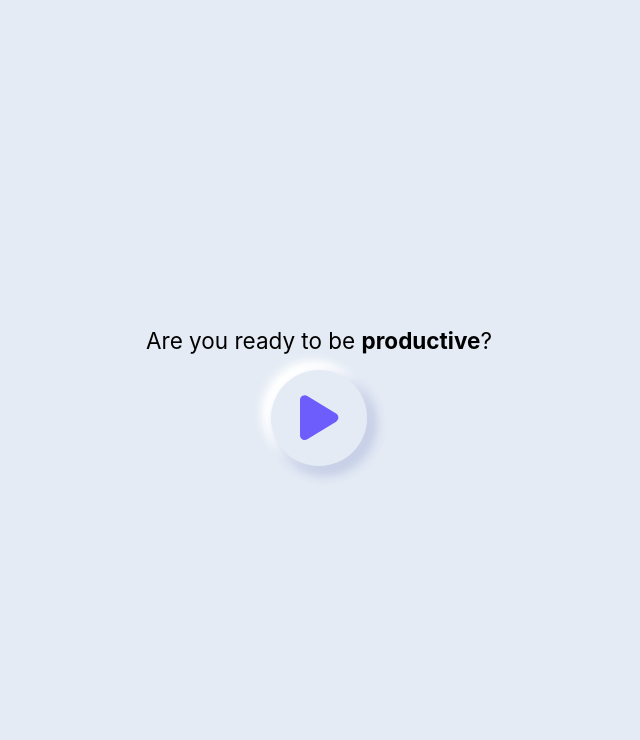
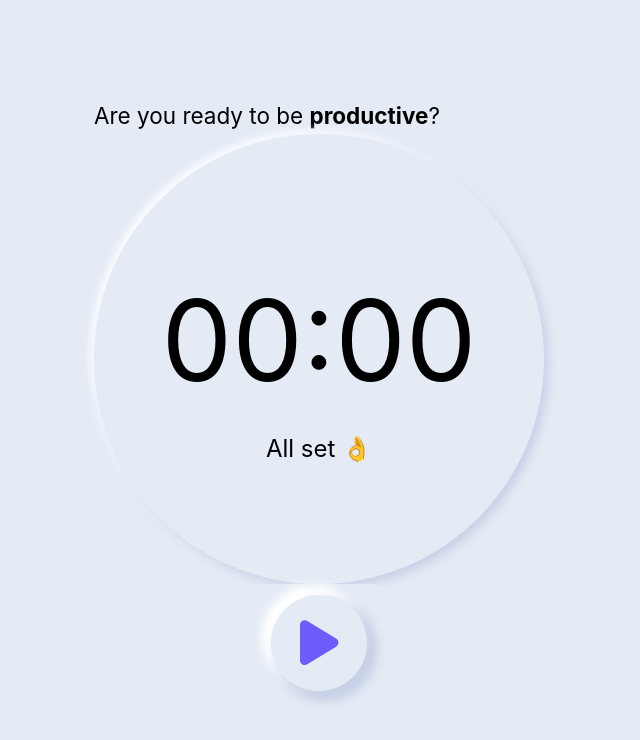
Before and after one commit to emi-castellano/foqs, a Vue app: page / in a window 1280 px wide. Shown: the top 740 px of the page, without its empty margins (321-961 px from the left). Built offline with nearby package versions, Linux system fonts and the light colour scheme.

Commit message:
Improve UI

```diff
--- a/src/components/time-running/TimeRunning.vue
+++ b/src/components/time-running/TimeRunning.vue
@@ -7,7 +7,7 @@ import PlayButton from "../play-button/PlayButton.vue";
   <section class="time-running">
     <h1>Are you ready to be <strong>productive</strong>?</h1>
     <div class="timer-wrapper">
-      <!-- <BaseTimer /> -->
+      <BaseTimer />
       <PlayButton />
     </div>
   </section>
@@ -19,5 +19,12 @@ import PlayButton from "../play-button/PlayButton.vue";
   flex-direction: column;
   align-items: center;
   gap: 3rem;
+
+  .timer-wrapper {
+    display: flex;
+    flex-direction: column;
+    align-items: center;
+    gap: 3rem;
+  }
 }
 </stype>
--- a/src/components/timer/BaseTimer.vue
+++ b/src/components/timer/BaseTimer.vue
@@ -2,7 +2,7 @@
   <div class="base-timer">
     <div class="time-info">
       <span class="time-left">00:00</span>
-      <span class="time-status">All ready!</span>
+      <span class="time-status">All set 👌</span>
     </div>
   </div>
 </template>
```
